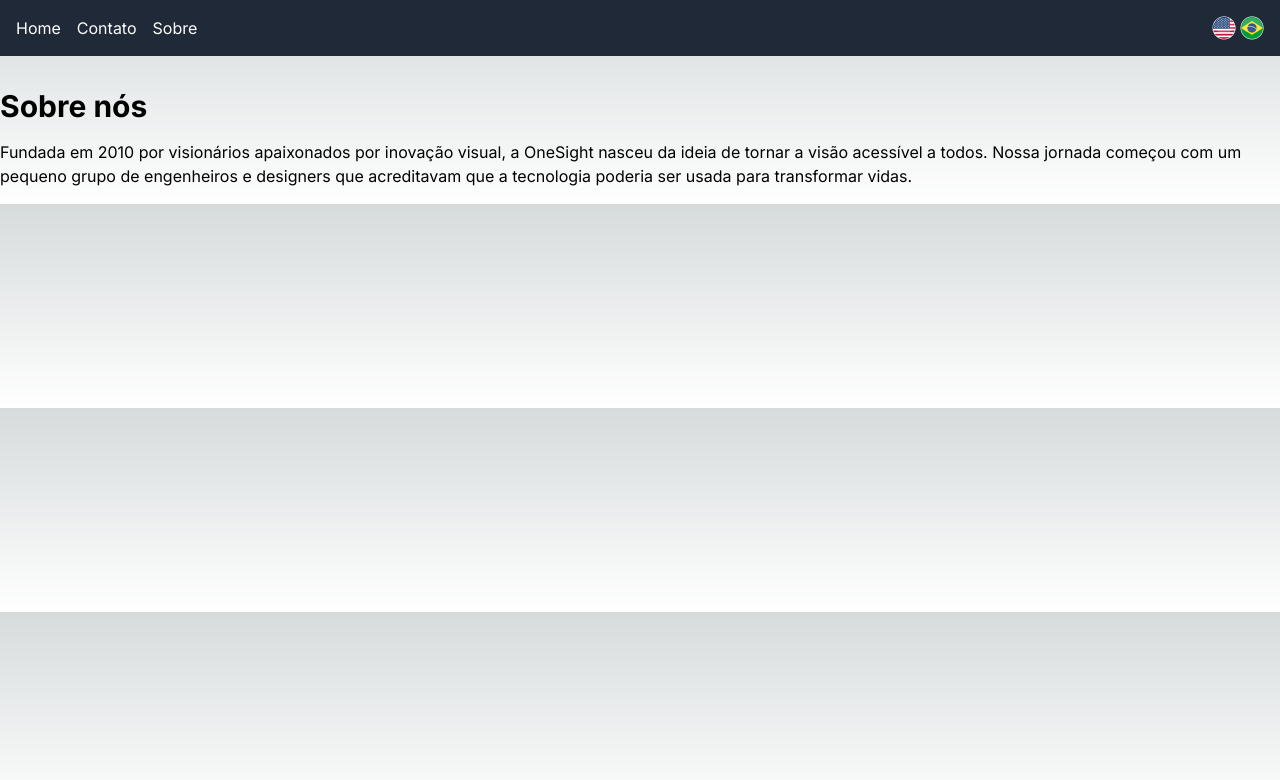
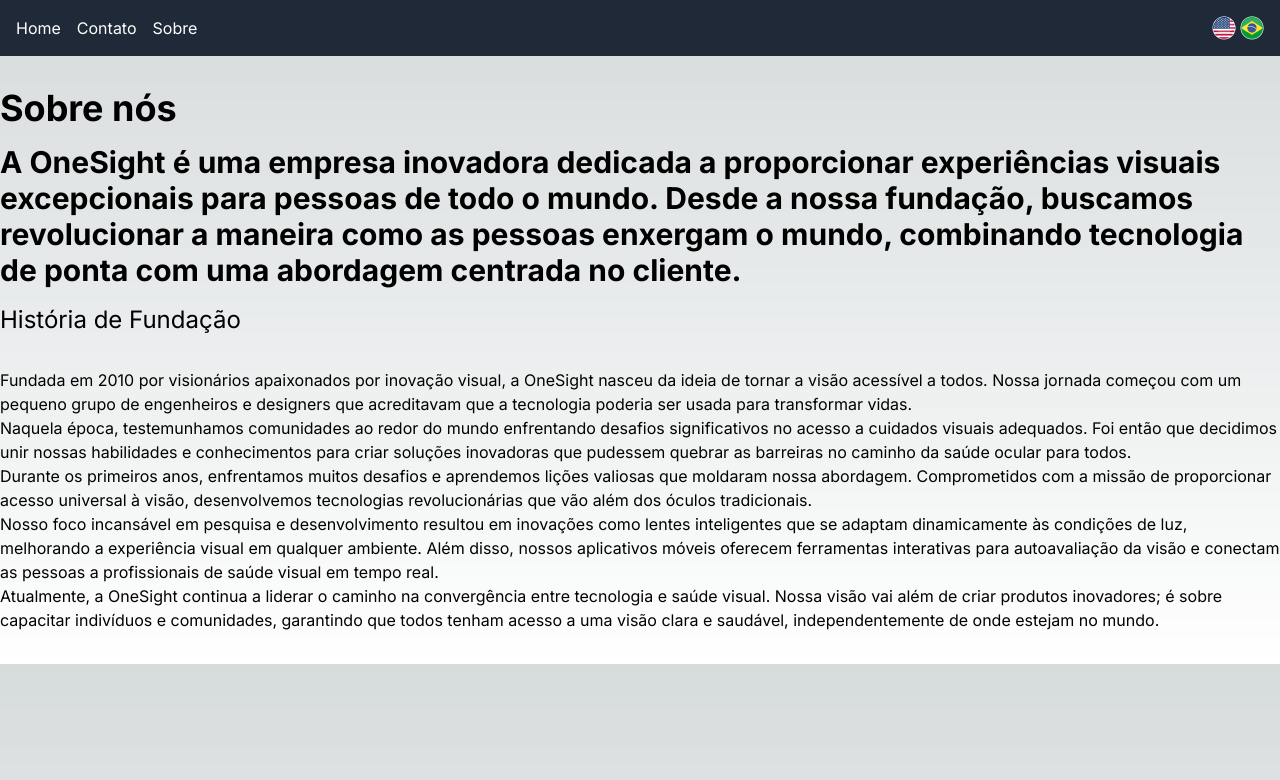
Before and after one commit to darlanbbs/OneSight-Desafio, a Next.js app: page /pt-BR/about in a window 1280 px wide. Shown: the top 780 px of the page. Built offline with nearby package versions, Linux system fonts and the light colour scheme.

Commit message:
:sparkles: Feat: Componetizando itens como Titulo da pagina,historia

```diff
--- a/src/app/[lang]/about/page.tsx
+++ b/src/app/[lang]/about/page.tsx
@@ -3,6 +3,8 @@ import { getDictionarieConfigServerSide } from "./../../../dictionaries/dictiona
 import Navbar from "./../../components/Navbar/NavBar";
 import { Locale } from "./../../config/i18n.config";
 import React from "react";
+import CompanyOverview from "@/app/components/AboutUs/CompanyOverview";
+import TextComponentAbout from "@/app/components/AboutUs/TextComponentAbout";
 
 const About = ({ params }: { params: { lang: Locale } }) => {
   const dictionaries = getDictionarieConfigServerSide(params.lang);
@@ -12,9 +14,17 @@ const About = ({ params }: { params: { lang: Locale } }) => {
       <Navbar params={params} />
       <div className="container mx-auto mt-8">
         <TitleComponent title={dictionaries.AboutPage.title} />
-        <p className="mb-4 text-white"></p>
-        <p className="mb-4">{dictionaries.AboutPage.FirstParagraph}</p>
-        <p className="mb-4">{dictionaries.AboutPage.Secondparagraph}</p>
+        <CompanyOverview
+          history={dictionaries.AboutPage.overview.titleHistory}
+          titleHistory={dictionaries.AboutPage.overview.history}
+        />
+        <div className="mb-8">
+          <TextComponentAbout text={dictionaries.AboutPage.FirstParagraph} />
+          <TextComponentAbout text={dictionaries.AboutPage.SecondParagraph} />
+          <TextComponentAbout text={dictionaries.AboutPage.ThirdParagraph} />
+          <TextComponentAbout text={dictionaries.AboutPage.FourthParagraph} />
+          <TextComponentAbout text={dictionaries.AboutPage.FifthParagraph} />
+        </div>
       </div>
     </>
   );
--- a/src/app/[lang]/page.tsx
+++ b/src/app/[lang]/page.tsx
@@ -1,4 +1,4 @@
-import { getDictionarieConfigServerSide } from "../../../dictionaries/dictionariesConfigServerSide";
+import { getDictionarieConfigServerSide } from "../../dictionaries/dictionariesConfigServerSide";
 import { Locale } from "../config/i18n.config";
 import Navbar from "../components/Navbar/NavBar";
 
--- /dev/null
+++ b/src/app/components/AboutUs/CompanyOverview.tsx
@@ -0,0 +1,17 @@
+import React from "react";
+
+type CompanyProps = {
+  titleHistory: string;
+  history: string;
+};
+
+const CompanyOverview = ({ titleHistory, history }: CompanyProps) => {
+  return (
+    <div className="mb-8">
+      <h1 className="text-3xl font-bold mb-4">{titleHistory}</h1>
+      <p className="text-2xl text-white-700 my-2">{history}</p>
+    </div>
+  );
+};
+
+export default CompanyOverview;
--- /dev/null
+++ b/src/app/components/AboutUs/TextComponentAbout.tsx
@@ -0,0 +1,7 @@
+import React from "react";
+
+const TextComponentAbout = ({ text }: { text: string }) => {
+  return <h2 className="text-white-700">{text}</h2>;
+};
+
+export default TextComponentAbout;
--- a/src/app/components/Titles/TitleComponent.tsx
+++ b/src/app/components/Titles/TitleComponent.tsx
@@ -1,5 +1,5 @@
 import React from "react";
 const TitleComponent = ({ title }: { title: string }) => (
-  <h1 className="text-3xl font-bold mb-4">{title}</h1>
+  <h1 className="text-4xl font-bold mb-4">{title}</h1>
 );
 export default TitleComponent;
```
